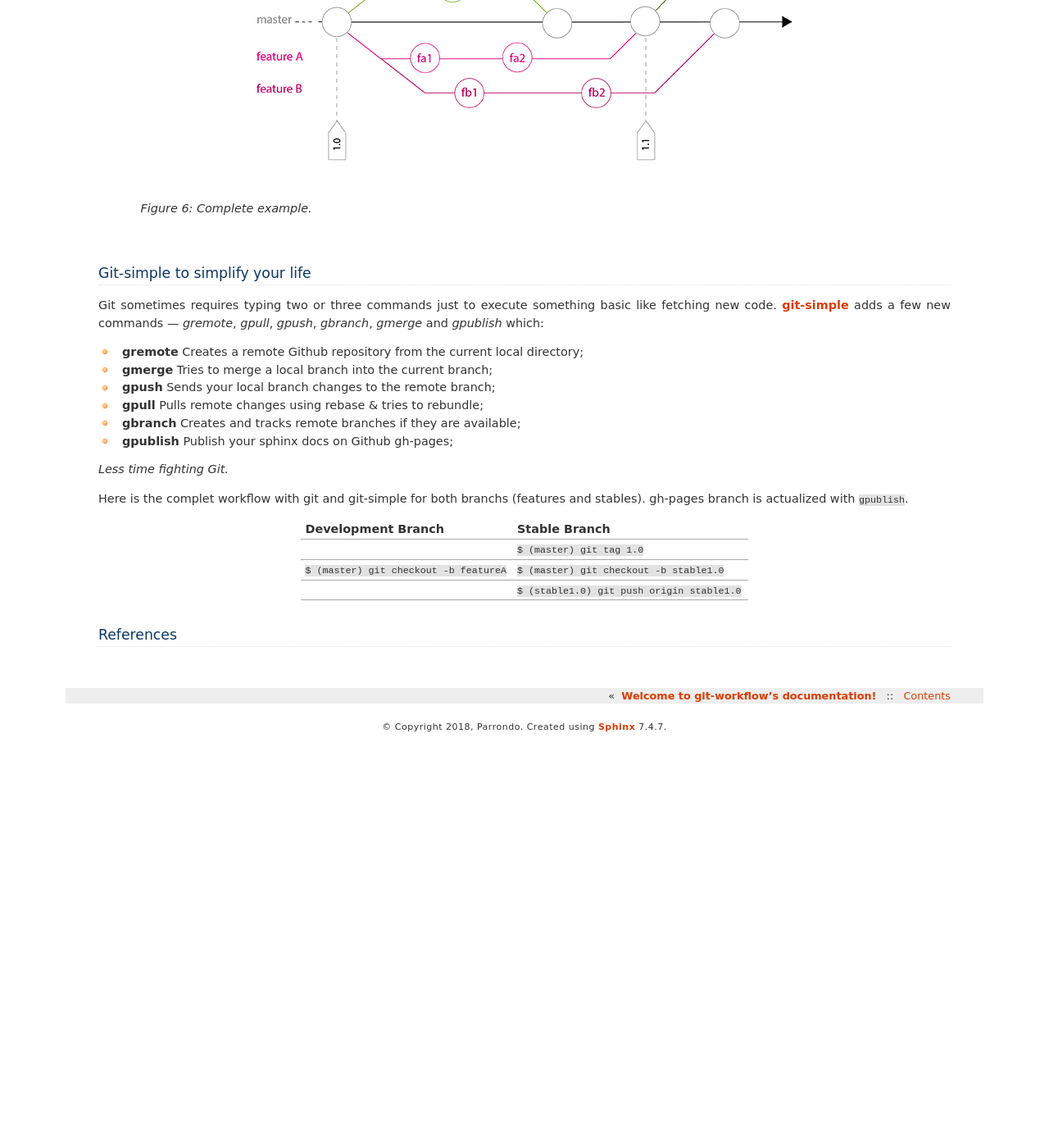
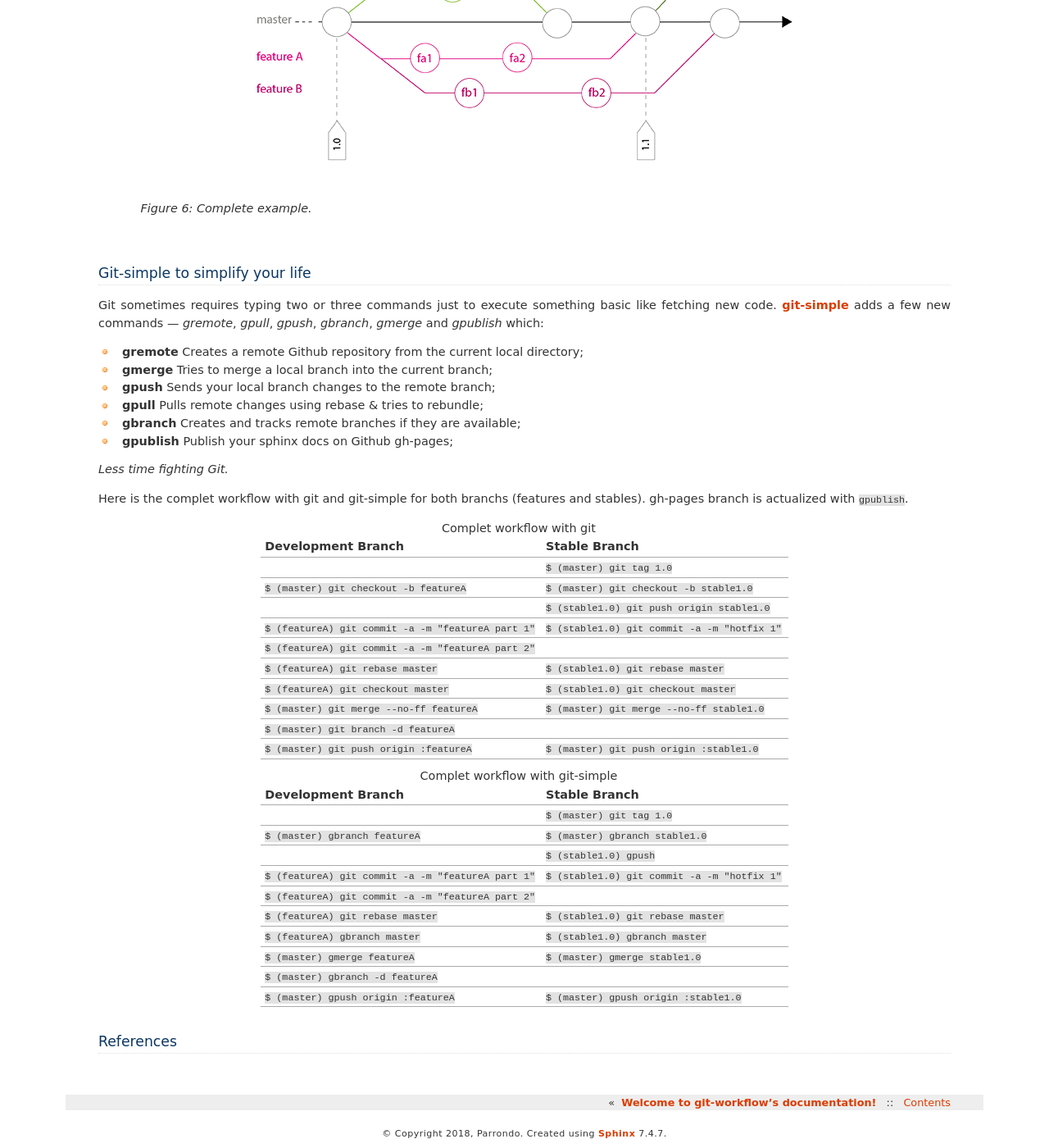
Before and after one commit to parrondo/git-workflow, a Sphinx documentation site: the page built from docs/workflow.rst, in a window 1280 px wide and 1400 px high, scrolled down 2933 px. Shown: the whole window at 82% size. Built offline with Sphinx 7.4.7, drawn with Linux system fonts in a browser that asks for light colours; before the commit the page ends 3837 px from its top, so only the background shows below that.

Commit message:
workflow.rst modification

```diff
--- a/docs/workflow.rst
+++ b/docs/workflow.rst
@@ -138,15 +138,36 @@ Git sometimes requires typing two or three commands just to execute something ba
 
 Here is the complet workflow with git and git-simple for both branchs (features and stables). gh-pages branch is actualized with ``gpublish``.
 
-.. csv-table::
+.. csv-table:: Complet workflow with git
     :header: Development Branch, Stable Branch
 
     " ", ``$ (master) git tag 1.0``
     ``$ (master) git checkout -b featureA``, ``$ (master) git checkout -b stable1.0``
     " ",``$ (stable1.0) git push origin stable1.0``
+    ``$ (featureA) git commit -a -m "featureA part 1"``, ``$ (stable1.0) git commit -a -m "hotfix 1"``
+    ``$ (featureA) git commit -a -m "featureA part 2"``, " "
+    ``$ (featureA) git rebase master``, ``$ (stable1.0) git rebase master``
+    ``$ (featureA) git checkout master``, ``$ (stable1.0) git checkout master``
+    ``$ (master) git merge --no-ff featureA``, ``$ (master) git merge --no-ff stable1.0``
+    ``$ (master) git branch -d featureA``, " "
+    ``$ (master) git push origin :featureA``, ``$ (master) git push origin :stable1.0``
+
+.. csv-table:: Complet workflow with git-simple
+    :header: Development Branch, Stable Branch
+
+    " ", ``$ (master) git tag 1.0``
+    ``$ (master) gbranch featureA``, ``$ (master) gbranch stable1.0``
+    " ",``$ (stable1.0) gpush``
+    ``$ (featureA) git commit -a -m "featureA part 1"``, ``$ (stable1.0) git commit -a -m "hotfix 1"``
+    ``$ (featureA) git commit -a -m "featureA part 2"``, " "
+    ``$ (featureA) git rebase master``, ``$ (stable1.0) git rebase master``
+    ``$ (featureA) gbranch master``, ``$ (stable1.0) gbranch master``
+    ``$ (master) gmerge featureA``, ``$ (master) gmerge stable1.0``
+    ``$ (master) gbranch -d featureA``, " "
+    ``$ (master) gpush origin :featureA``, ``$ (master) gpush origin :stable1.0``
 
 
 References
 ==========
 .. _`Florent Lebreton`: http://fle.github.io/
-.. _`git-simple`: https://github.com/parrondo/git-simple
+.. _git-simple: https://github.com/parrondo/git-simple
```
